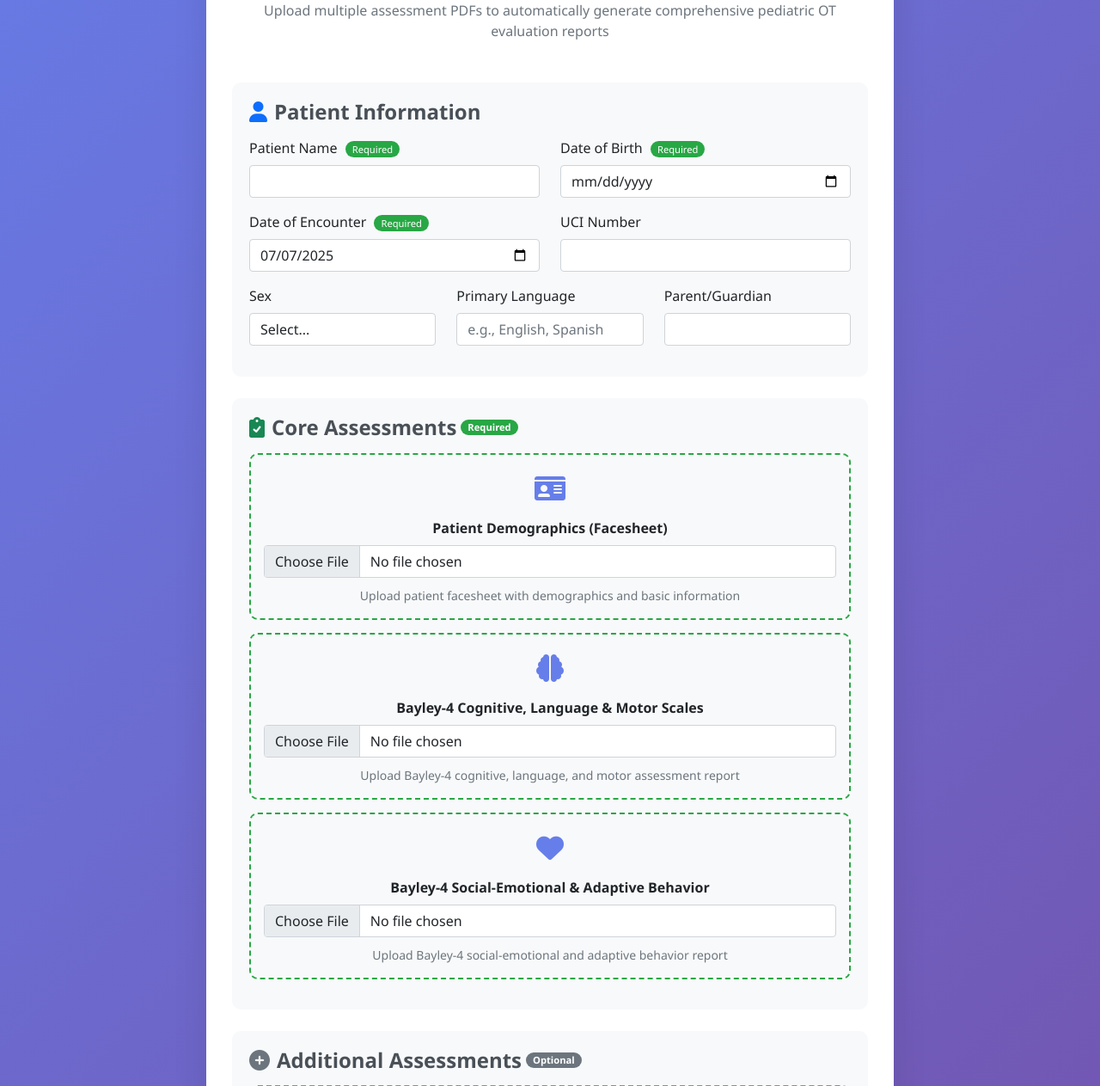
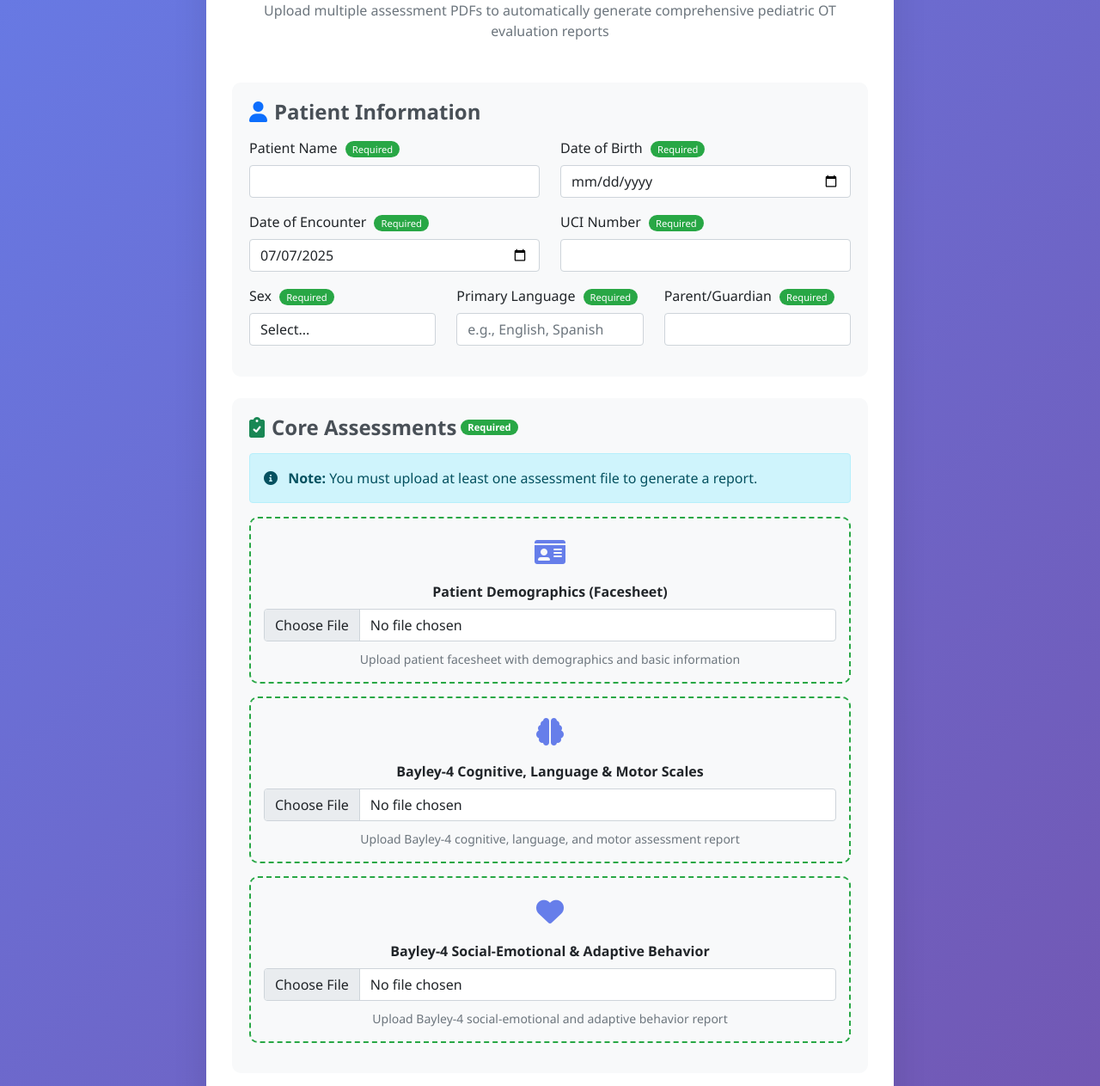
Before and after one commit to losteaglefound/ot-report, a FastAPI app: page / in a window 1280 px wide. Shown: the part 374-1637 px from the top of the page at 86% size. Run offline with FastAPI, Linux system fonts and the light colour scheme; parts of the project's set-up code (start-up, migrations or seed data) failed here and were passed over; some libraries are stand-ins or nearby versions.

Commit message:
web ui correction

```diff
--- a/assets/responses/background_response.json
+++ b/assets/responses/background_response.json
@@ -1,6 +1,6 @@
 {
     "background_narrative": {
         "type": "paragraph",
-        "content": "A developmental evaluation was recommended by the Regional Center to determine Sabrina's current level of performance and to guide service frequency recommendations for early intervention. This evaluation aims to assess Sabrina's motor development, sensory processing, and adaptive behavior to inform individualized intervention planning."
+        "content": "A developmental evaluation was recommended by the Regional Center to determine Sabrina's current level of performance and to guide service frequency recommendations for early intervention. This assessment aims to identify any delays or deficits in core developmental domains including motor skills, sensory processing, and adaptive behavior, thereby facilitating a targeted intervention plan."
     }
 }
--- a/assets/responses/caregiver_concerns_response.json
+++ b/assets/responses/caregiver_concerns_response.json
@@ -1,6 +1,6 @@
 {
     "caregiver_concerns": {
         "type": "paragraph",
-        "content": "James expressed concerns regarding Sabrina's overall development. He observed that Sabrina struggles with transitions, often becoming upset when her favorite toys are put away, suggesting challenges in behavioral regulation. James also noted that Sabrina has difficulty focusing on fine motor tasks, such as picking up small objects, and expressed worry over her limited vocalizations compared to her peers, indicating potential delays in speech and language development. Additionally, he mentioned Sabrina's reduced engagement in social interactions with other children, raising concerns about her ability to reach key developmental milestones."
+        "content": "James expressed concerns regarding Sabrina's overall development. He noted Sabrina's difficulty with transitions, particularly when preferred items like toys are removed, which leads to significant emotional upset. James is also worried about Sabrina's fine motor skill development, observing her struggle to use utensils or engage in coloring activities appropriately. Additionally, James has observed challenges with Sabrina's attention span during both play and structured activities, which seems limited and easily distracted. Of particular concern is Sabrina's speech and language development; James mentioned that her expressive language appears notably delayed when compared to her peers, impacting her ability to interact socially with other children."
     }
 }
--- a/assets/responses/clinical_observations_response.json
+++ b/assets/responses/clinical_observations_response.json
@@ -1,6 +1,6 @@
 {
     "clinical_observations": {
         "type": "paragraph",
-        "content": "Sabrina participated in an in-clinic evaluation with her mother present. She demonstrated a generally cheerful and cooperative demeanor which facilitated initial engagement with the assessment tasks. Her muscle tone was observed to be within normal limits, with full active range of motion across major joints. However, Sabrina's attention span was noted to be short, with high levels of distractibility requiring repeated redirections and maximal visual and verbal cues. She was more successful in self-directed activities where she showed brief moments of focused engagement but struggled to maintain this in structured tasks. Fine motor coordination was challenged, particularly in tasks requiring bilateral integration and visual-motor precision, necessitating occasional hand-over-hand guidance. The necessity for frequent prompts and assistance did alter the administration and validity of standardized tests, warranting testing modifications to ensure best performance outcomes."
+        "content": "Sabrina participated in an in-clinic evaluation with her mother present. She exhibited a cheerful and cooperative affect initially, though her level of distractibility became apparent as the session progressed, impacting her attention span. Sabrina's muscle tone appeared within normal limits, with appropriate range of motion in upper and lower extremities. During structured tasks, she required maximal verbal and minimal visual cues to sustain participation, displaying variable engagement patterns. Self-directed activities elicited higher levels of interest, although her fine motor coordination struggled to meet task demands, necessitating hand-over-hand assistance. Testing validity was impacted by these factors, prompting specific modifications such as frequent redirection and simplified task instructions. Observations indicate potential concerns in visual-motor integration, with her performance reflecting inconsistencies likely due to increased distractibility."
     }
 }
--- a/main.py
+++ b/main.py
@@ -301,6 +301,8 @@ async def upload_files(
                 "notify_email": notify_email
             }
         }
+
+        print("################# report data:",  json.dumps(report_data, indent=4))
 
         # Save report data for potential regeneration
         report_data_path = os.path.join("outputs", f"report_data_{session_id}.json")
--- a/openai_report_generator.py
+++ b/openai_report_generator.py
@@ -1585,7 +1585,8 @@ class OpenAIEnhancedReportGenerator:
         elements = []
 
         # Main title
-        header = self._section_header("Assessment Results and Clinical Interpretation")
+        elements.append(Spacer(10, 20))
+        header = self._section_header("Bayley Scales of Infant and Toddler Development - Fourth Edition (BSID-4)")
         elements.append(header)
         elements.append(Spacer(1, 8))
 
@@ -2672,7 +2673,7 @@ class OpenAIEnhancedReportGenerator:
             # generated_text = response.choices[0].message.content.strip()
             generated_text = graph_invoke(prompt)
             self.logger.info(f"✅ OpenAI generation successful ({len(generated_text)} characters)")
-            print("############ ", generated_text)
+            # print("############ ", generated_text)
             return generated_text
 
         except Exception as e:
--- a/templates/index.html
+++ b/templates/index.html
@@ -123,6 +123,22 @@
             margin-top: 5px;
             font-size: 0.9rem;
         }
+        .form-control.is-invalid {
+            border-color: #dc3545;
+            box-shadow: 0 0 0 0.2rem rgba(220, 53, 69, 0.25);
+        }
+        .form-control.is-invalid:focus {
+            border-color: #dc3545;
+            box-shadow: 0 0 0 0.2rem rgba(220, 53, 69, 0.25);
+        }
+        .validation-message {
+            background: #f8d7da;
+            color: #721c24;
+            padding: 10px;
+            border-radius: 5px;
+            margin-top: 10px;
+            border: 1px solid #f5c6cb;
+        }
     </style>
 </head>
 <body>
@@ -165,15 +181,15 @@
                             <input type="date" class="form-control" id="encounter_date" name="encounter_date" required>
                         </div>
                         <div class="col-md-6">
-                            <label for="uci_number" class="form-label">UCI Number</label>
-                            <input type="text" class="form-control" id="uci_number" name="uci_number">
+                            <label for="uci_number" class="form-label">UCI Number <span class="required-badge">Required</span></label>
+                            <input type="text" class="form-control" id="uci_number" name="uci_number" required>
                         </div>
                     </div>
 
                     <div class="row mb-3">
                         <div class="col-md-4">
-                            <label for="sex" class="form-label">Sex</label>
-                            <select class="form-control" id="sex" name="sex">
+                            <label for="sex" class="form-label">Sex <span class="required-badge">Required</span></label>
+                            <select class="form-control" id="sex" name="sex" required>
                                 <option value="">Select...</option>
                                 <option value="Male">Male</option>
                                 <option value="Female">Female</option>
@@ -181,12 +197,12 @@
                             </select>
                         </div>
                         <div class="col-md-4">
-                            <label for="language" class="form-label">Primary Language</label>
-                            <input type="text" class="form-control" id="language" name="language" placeholder="e.g., English, Spanish">
+                            <label for="language" class="form-label">Primary Language <span class="required-badge">Required</span></label>
+                            <input type="text" class="form-control" id="language" name="language" placeholder="e.g., English, Spanish" required>
                         </div>
                         <div class="col-md-4">
-                            <label for="parent_guardian" class="form-label">Parent/Guardian</label>
-                            <input type="text" class="form-control" id="parent_guardian" name="parent_guardian">
+                            <label for="parent_guardian" class="form-label">Parent/Guardian <span class="required-badge">Required</span></label>
+                            <input type="text" class="form-control" id="parent_guardian" name="parent_guardian" required>
                         </div>
                     </div>
                 </div>
@@ -197,6 +213,10 @@
                         <i class="fas fa-clipboard-check me-2 text-success"></i>
                         Core Assessments <span class="required-badge">Required</span>
                     </h4>
+                    <div class="alert alert-info mb-3">
+                        <i class="fas fa-info-circle me-2"></i>
+                        <strong>Note:</strong> You must upload at least one assessment file to generate a report.
+                    </div>
 
                     <!-- Facesheet -->
                     <div class="file-upload-area required">
@@ -316,8 +336,8 @@
                         <div class="col-md-4">
                             <label for="output_format" class="form-label">Output Format</label>
                             <select class="form-control" id="output_format" name="output_format">
+                                <option value="pdf">PDF Download</option>
                                 <option value="google_docs">Google Docs (Recommended)</option>
-                                <option value="pdf">PDF Download</option>
                                 <option value="both">Both Google Docs & PDF</option>
                             </select>
                         </div>
@@ -398,7 +418,7 @@
             e.preventDefault();
 
             // Validate required fields
-            const requiredFields = ['patient_name', 'date_of_birth', 'encounter_date'];
+            const requiredFields = ['patient_name', 'date_of_birth', 'encounter_date', 'uci_number', 'sex', 'language', 'parent_guardian'];
             let valid = true;
 
             for (const field of requiredFields) {
@@ -411,8 +431,28 @@
                 }
             }
 
+            // Validate at least one file is uploaded
+            const fileInputs = [
+                'facesheet_file', 'bayley4_cognitive_file', 'bayley4_social_file',
+                'sp2_file', 'chomps_file', 'pedieat_file', 'clinical_notes_file'
+            ];
+
+            let hasFile = false;
+            for (const fileId of fileInputs) {
+                const fileInput = document.getElementById(fileId);
+                if (fileInput.files.length > 0) {
+                    hasFile = true;
+                    break;
+                }
+            }
+
+            if (!hasFile) {
+                alert('Please upload at least one assessment file.');
+                valid = false;
+            }
+
             if (!valid) {
-                alert('Please fill in all required patient information fields.');
+                alert('Please fill in all required patient information fields and upload at least one file.');
                 return;
             }
 
```
Also changed, not shown: assets/responses/bayley4_response.json (+13 -13 lines), assets/responses/ot_goals_response.json (+8 -7 lines), assets/responses/professional_summary_response.json (+1 -1 lines), 4 other files.
